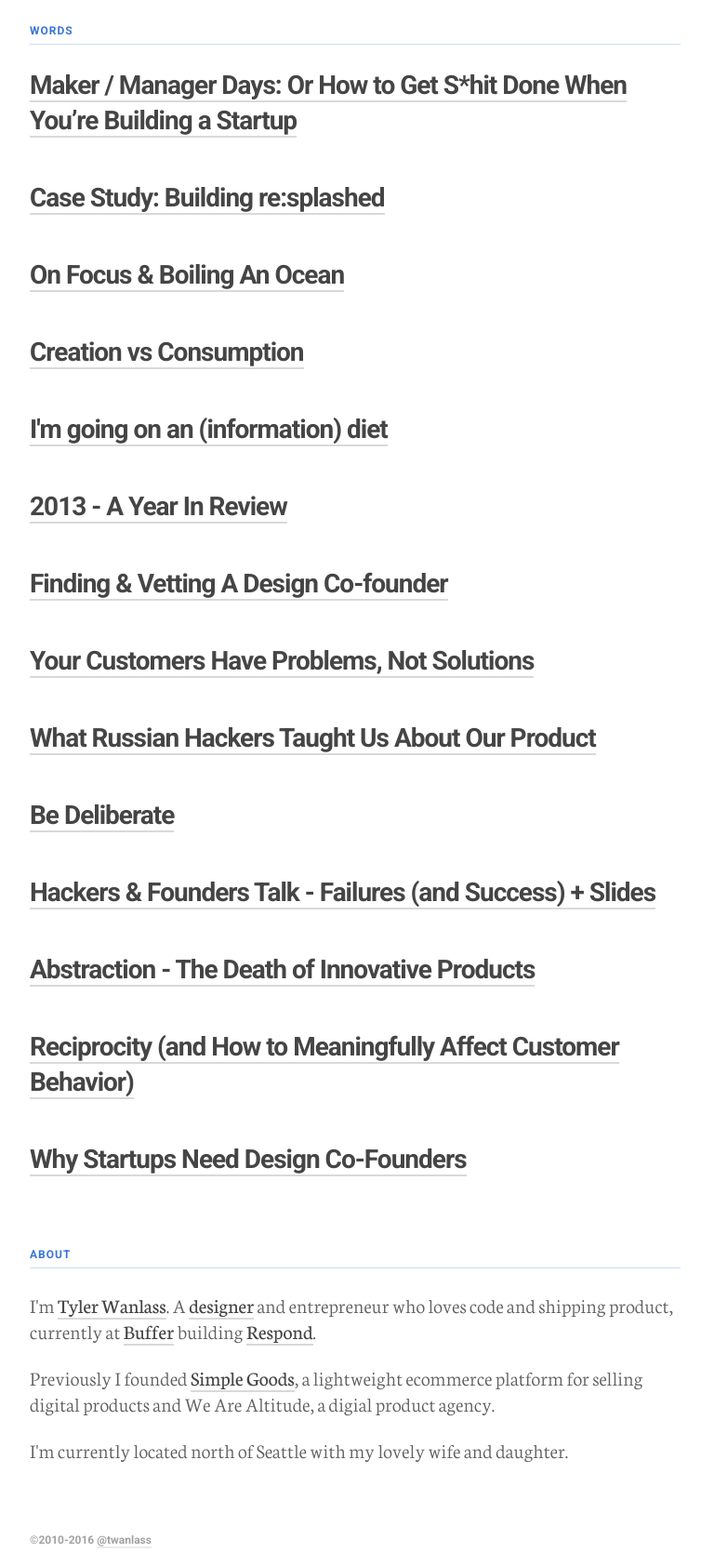
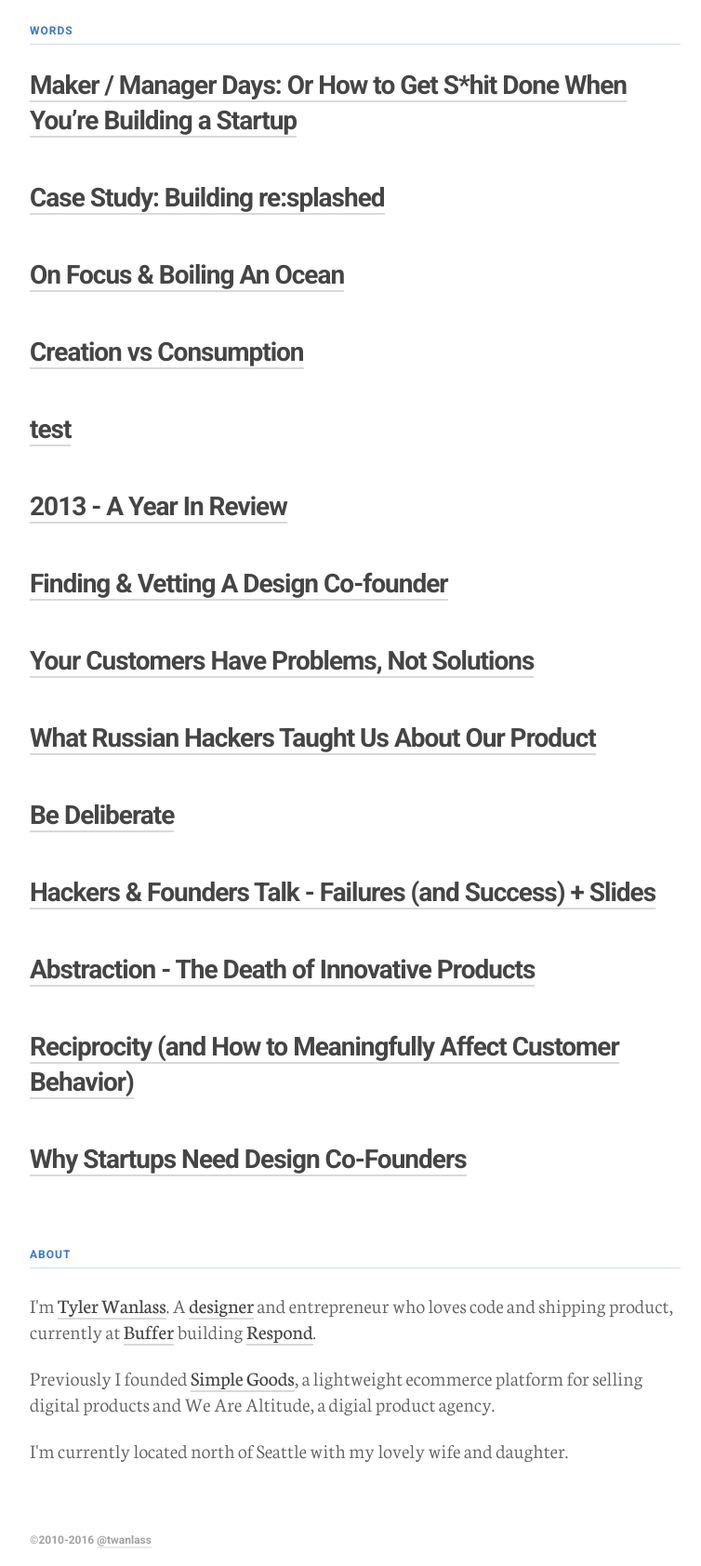
Before and after one commit to twanlass/twanlass.github.io, a Jekyll site: the page built from index.html, in a window 1280 px wide. Shown: the whole page at 93% size, without its empty margins (258-1012 px from the left). Built offline with Jekyll 4.4.1, drawn with Linux system fonts in a browser that asks for light colours; Markdown is read by kramdown in place of the engine named in the settings; comment, search, counter and statistics services are not loaded.

Commit message:
Another test...

```diff
--- a/_posts/2014-02-18-im-going-on-an-information-diet.md
+++ b/_posts/2014-02-18-im-going-on-an-information-diet.md
@@ -1,6 +1,6 @@
 ---
 layout: post
-title: "I'm going on an (information) diet"
+title: "test"
 ---
 
 It's been 14 days since I've disconnected from the larger grid.
```
